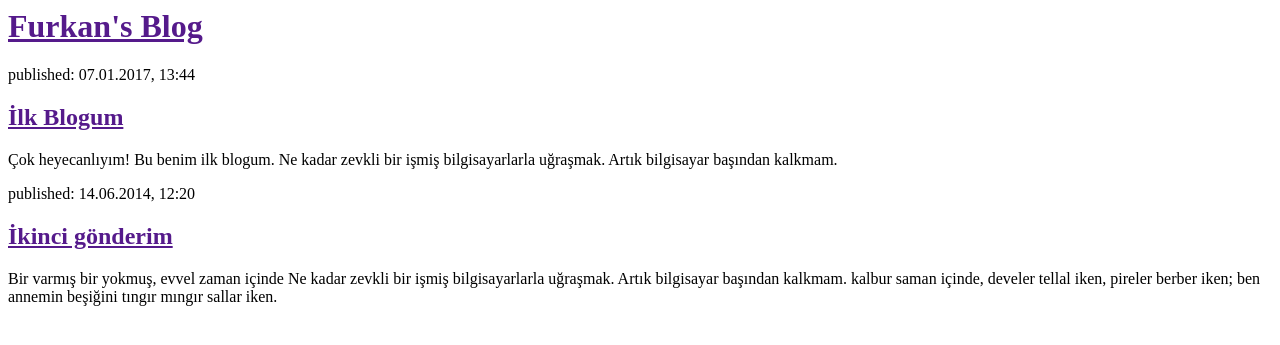
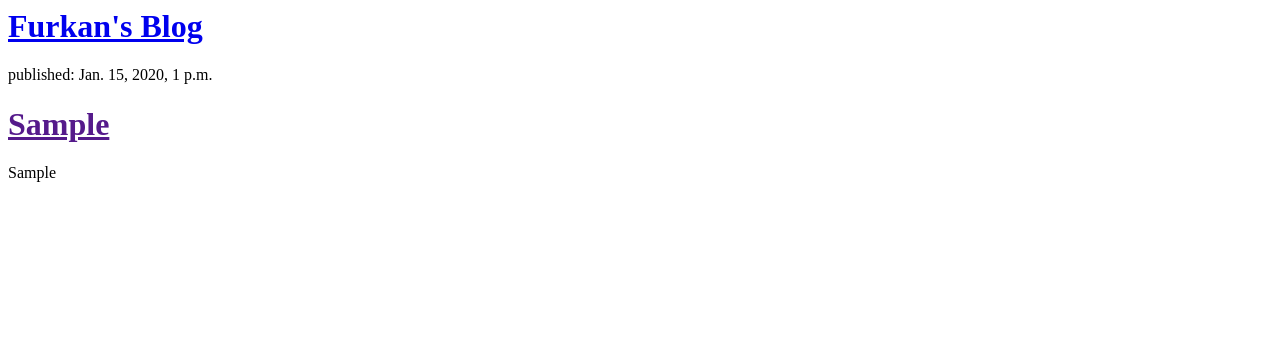
Before and after one commit to frknbrl/my-first-blog, a Django app: template blog/templates/blog/post_list.html in a window 1280 px wide. Shown: the top 345 px of the page. Run offline with Django 3.2, Linux system fonts and the light colour scheme; the template is opened without the code that fills it: values that come from a table or form of the project are taken from there, others are empty; tables that the repository leaves empty hold one stand-in row (values such as "Sample post").

Commit message:
Veri tabanindaki postlar görebilmek

```diff
--- a/blog/templates/blog/post_list.html
+++ b/blog/templates/blog/post_list.html
@@ -3,20 +3,16 @@
         <title>Furkan's blog</title>
     </head>
     <body>
-        <div>
-            <h1><a href="">Furkan's Blog</a></h1>
-        </div>
+<div>
+     <h1><a href="/">Furkan's Blog</a></h1>
+</div>
 
-        <div>
-            <p>published: 07.01.2017, 13:44</p>
-            <h2><a href="">İlk Blogum</a></h2>
-            <p>Çok heyecanlıyım! Bu benim ilk blogum. Ne kadar zevkli bir işmiş bilgisayarlarla uğraşmak. Artık bilgisayar başından kalkmam. </p>
-        </div>
-
-        <div>
-            <p>published: 14.06.2014, 12:20</p>
-            <h2><a href="">İkinci gönderim</a></h2>
-            <p>Bir varmış bir yokmuş, evvel zaman içinde Ne kadar zevkli bir işmiş bilgisayarlarla uğraşmak. Artık bilgisayar başından kalkmam. kalbur saman içinde, develer tellal iken, pireler berber iken; ben annemin beşiğini tıngır mıngır sallar iken.</p>
-        </div>
+{% for post in posts %}
+    <div>
+        <p>published: {{ post.yayinlanma_tarihi }}</p>
+        <h1><a href="">{{ post.baslik }}</a></h1>
+        <p>{{ post.yazi|linebreaks }}</p>
+    </div>
+{% endfor %}
     </body>
 </html>
--- a/blog/views.py
+++ b/blog/views.py
@@ -1,4 +1,7 @@
 from django.shortcuts import render
+from django.utils import timezone
+from .models import Post
 
 def post_list(request):
-    return render(request, 'blog/post_list.html', {})
+    posts = Post.objects.filter(yayinlanma_tarihi__lte=timezone.now()).order_by('yayinlanma_tarihi')
+    return render(request, 'blog/post_list.html', {'posts': posts})
```
